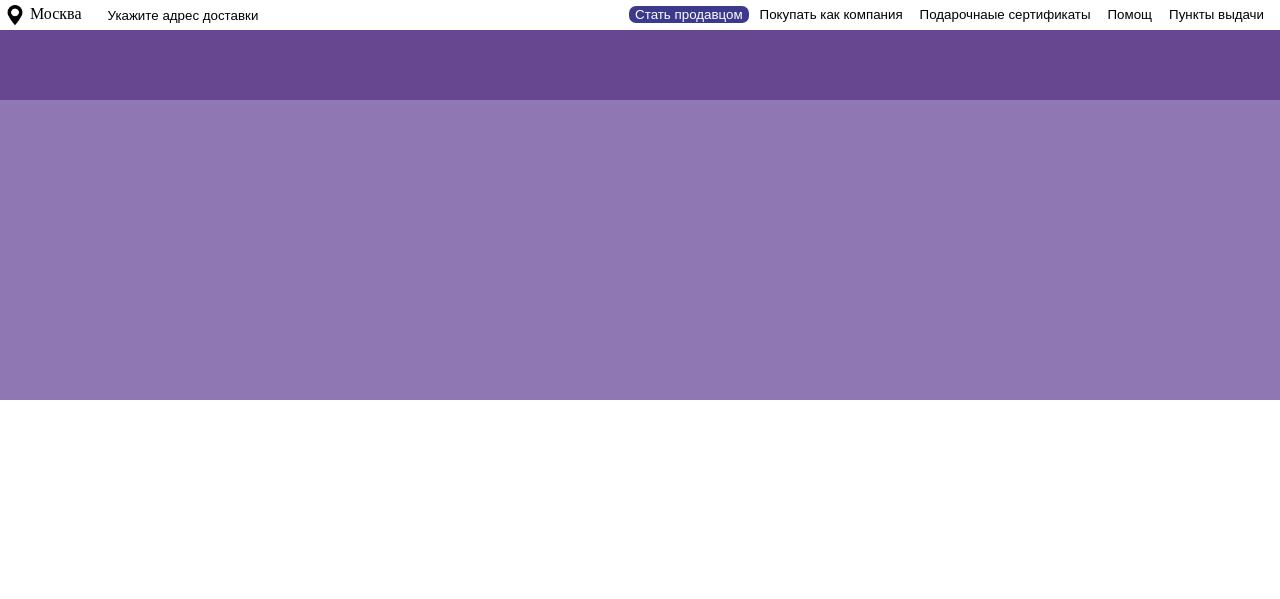
After one commit to Artur56-Dev/MegaMoshnySyte, a PHP site: page /MainPage/mainindex.html in a window 1280 px wide. The commit adds this page. Shown: the top 599 px of the page. Run offline with PHP 8.4, Linux system fonts and the light colour scheme.

Commit message:
Начал делать2 страницу

```diff
--- /dev/null
+++ b/MainPage/mainindex.html
@@ -0,0 +1,35 @@
+<!DOCTYPE html>
+<html lang="en">
+<head>
+    <meta charset="UTF-8">
+    <meta http-equiv="X-UA-Compatible" content="IE=edge">
+    <meta name="viewport" content="width=device-width, initial-scale=1.0">
+    <link rel="stylesheet" href="mainstyle.css">
+    <title>Маркет</title>
+</head>
+<body>
+    <div class="xd" >
+        <div class="aa1">
+            <img src="/Icons/gealocation.png" height="100%">
+            <div class="place">Москва</div>
+            <button class="replace">Укажите адрес доставки</button>
+        </div>
+        <div class="aa2">
+            <ul>
+                <li><button class="aa2-bt1">Стать продавцом</button></li>
+                <li><button class="aa2-bt2">Покупать как компания</button></li>
+                <li><button class="aa2-bt2">Подарочнаые сертификаты</button></li>
+                <li><button class="aa2-bt2">Помощ</button></li>
+                <li><button class="aa2-bt2">Пункты выдачи</button></li>
+            </ul>
+        </div>
+    </div>
+    <div class="header">
+
+    </div>
+    <div class="ajshdfkjdh">
+
+    </div>
+    <script src="mainscript.js"></script>
+</body>
+</html>
--- /dev/null
+++ b/MainPage/mainscript.js
@@ -0,0 +1,10 @@
+const div = document.querySelector('.header');
+const threshold = div.offsetTop;
+
+window.addEventListener('scroll', () => {
+  if (window.pageYOffset > threshold) {
+    div.classList.add('fixed-top');
+  } else {
+    div.classList.remove('fixed-top');
+  }
+});
--- /dev/null
+++ b/MainPage/mainstyle.css
@@ -0,0 +1,107 @@
+
+:root{
+    /* --color1: #0E3049;
+    --color-accent: #0D858A;
+    --color-accent2: #7FC7A6;
+    --color-border: #F1D05A;
+    --color-button: #F85A3E; */
+
+    --color1: #DEDCE9;
+    --color-accent: #7365AF;
+    --color-accent2: #8E77B3;
+    --color-border: #674890;
+    --color-button: #3D398D;
+}
+
+* {
+    margin: 0;
+}
+
+body{
+    height: 300vh;
+}
+
+.header {
+    background-color: var(--color-border);
+    height: 70px;
+    width: 100%;
+    margin-top: 0;
+    transition: all 0.5s ease-in-out;
+}
+.header.fixed-top {
+    position: fixed;
+    z-index: 1;
+    top: 0;
+    left: 0;
+    right: 0;
+    box-shadow: 0 5px 10px rgb(0,0,0, 0.4);
+  }
+
+  .header.hidden {
+    display: none;
+  }
+
+.xd {
+    display: flex;
+    box-sizing: border-box;
+    height: 30px;
+    width: 100%;
+    padding: 5px;
+    justify-content: space-between;
+}
+
+.aa1{
+    display: flex;
+}
+
+.aa1 img{
+    margin-right: 5px;
+}
+
+.place{
+    margin-right: 20px;
+}
+
+.replace{
+    transition: all 0.2s ease-in-out;
+    cursor: pointer;
+    background-color: transparent;
+    border-width: 0;
+    font-weight: 500;
+}
+
+.aa2{
+    justify-content: flex-end;
+    display: flex;
+}
+
+.aa2 ul{
+    list-style: none;
+    display: flex;
+}
+
+.aa2 ul li button{
+    cursor: pointer;
+    margin-right: 5px;
+}
+
+.replace:hover{
+    color: var(--color-button);
+}
+
+.aa2-bt1{
+    background-color: var(--color-button);
+    color: white;
+    border-radius: 7px;
+    border-width: 0;
+}
+.aa2-bt2{
+    background-color: transparent;
+    border-width: 0;
+}
+
+.ajshdfkjdh{
+    height: 300px;
+    width: auto;
+    background-color: var(--color-accent2);
+}
--- a/index.html
+++ b/index.html
@@ -1,5 +1,5 @@
 <!DOCTYPE html>
-<html lang="ru">
+<html lang="en">
 <head>
     <meta charset="UTF-8">
     <meta name="viewport" content="width=device-width, initial-scale=1.0">
@@ -29,7 +29,7 @@
                     <input type="password" id="pass" placeholder="Введите пароль">
                     <input type="password" id="pass1"  placeholder="Повторите пароль"> -->
                 </div>
-                <button class="button">Зарегистрироваться</button>
+                <button calss="button">Зарегистрироваться</button>
             </form>
         </div>
     </div>
```
Also changed, not shown: style.css (+10 -5 lines), Icons/gealocation.png (added), script.js (line endings or trailing spaces).
